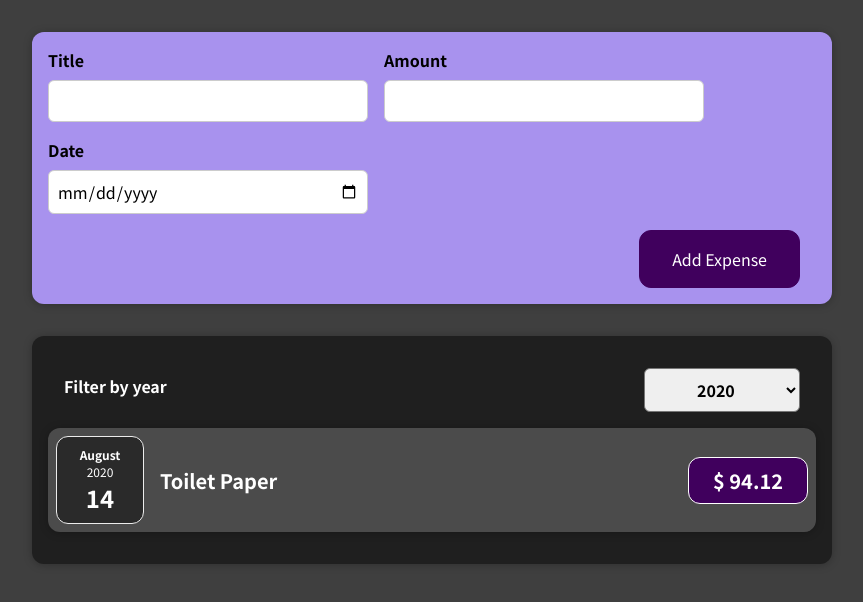
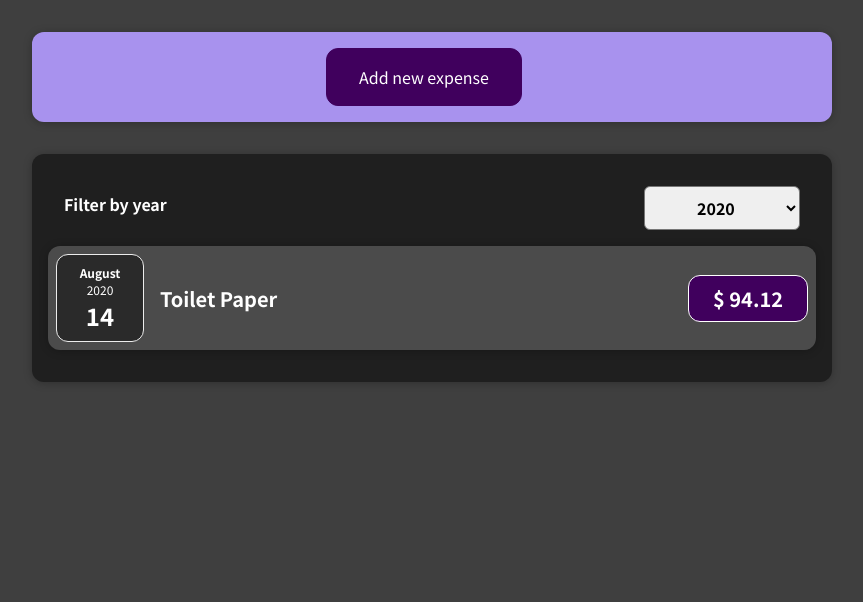
Before and after one commit to namercha/react-project, a React (Create React App) app: page / in a window 1280 px wide. Shown: the top 602 px of the page, without its empty margins (208-1071 px from the left). Built offline with nearby package versions, Linux system fonts and the light colour scheme.

Commit message:
Adding a button for adding a new expense and displaying it conditionally

```diff
--- a/src/components/NewExpense/ExpenseForm.js
+++ b/src/components/NewExpense/ExpenseForm.js
@@ -63,37 +63,40 @@
     <form onSubmit={submitHandler}>
       <div className="new-expense__controls">
         <div className="new-expense__control">
-          <label>Title</label>
+          <label> Title </label>{' '}
           <input
             type="text"
             value={enteredTitle}
             onChange={titleChangeHandler}
-          />
-        </div>
+          />{' '}
+        </div>{' '}
         <div className="new-expense__control">
-          <label>Amount</label>
+          <label> Amount </label>{' '}
           <input
             type="number"
             min="0.01"
             step="0.01"
             value={enteredAmount}
             onChange={amountChangeHandler}
-          />
-        </div>
+          />{' '}
+        </div>{' '}
         <div className="new-expense__control">
-          <label>Date</label>
+          <label> Date </label>{' '}
           <input
             type="date"
             min="2019-01-01"
             max="2022-12-31"
             value={enteredDate}
             onChange={dateChangeHandler}
-          />
-        </div>
-      </div>
+          />{' '}
+        </div>{' '}
+      </div>{' '}
       <div className="new-expense__actions">
-        <button type="submit">Add Expense</button>
-      </div>
+        <button type="button" onClick={props.onCancel}>
+          Cancel{' '}
+        </button>{' '}
+        <button type="submit"> Add Expense </button>{' '}
+      </div>{' '}
     </form>
   );
 };
--- a/src/components/NewExpense/NewExpense.js
+++ b/src/components/NewExpense/NewExpense.js
@@ -1,19 +1,38 @@
-import React from 'react';
+import React, { useState } from 'react';
 import './NewExpense.css';
 import ExpenseForm from './ExpenseForm';
 
 const NewExpense = (props) => {
+  const [isEditing, setIsEditing] = useState(false);
+
   const saveExpenseDataHandler = (enteredExpenseData) => {
     const expenseData = {
       ...enteredExpenseData,
       id: Math.random().toString,
     };
     props.onAddExpense(expenseData);
+    setIsEditing(false);
+  };
+
+  const startEditingHandler = () => {
+    setIsEditing(true);
+  };
+
+  const stopEditingHandler = () => {
+    setIsEditing(false);
   };
 
   return (
     <div className="new-expense">
-      <ExpenseForm onSaveExpenseData={saveExpenseDataHandler} />
+      {!isEditing && (
+        <button onClick={startEditingHandler}> Add new expense </button>
+      )}{' '}
+      {isEditing && (
+        <ExpenseForm
+          onSaveExpenseData={saveExpenseDataHandler}
+          onCancel={stopEditingHandler}
+        />
+      )}{' '}
     </div>
   );
 };
```
Also changed, not shown: 1 other file (tests, documents, lock files or other folders).
